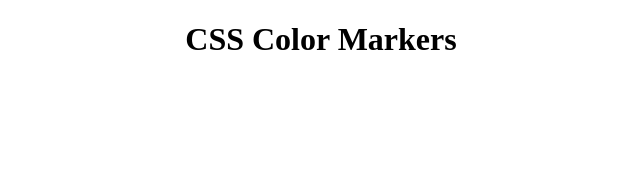
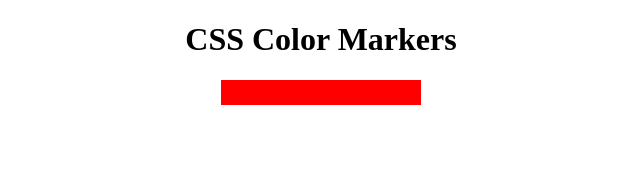
Before and after one commit to JaronL-Tech/colored-makers-jaron, a plain HTML site: page index.html in a window 1280 px wide. Shown: the whole page, without its empty margins (319-959 px from the left). Drawn offline with Linux system fonts and the light colour scheme.

Commit message:
created different classes for each marker to show the differance between the 3 containers classes and added background colors for each one.

```diff
--- a/index.html
+++ b/index.html
@@ -9,5 +9,9 @@
       </head>
       <body>
         <h1>CSS Color Markers</h1>
+        <div class="container"> </div>
+        <div class="marker one"></div>
+        <div class="marker two"></div>
+        <div class="marker three"> </div>
       </body>
     </html>
--- a/styles.css
+++ b/styles.css
@@ -1,3 +1,13 @@
 h1{
     text-align: center;
 }
+.marker{
+
+    height: 25px;
+    width: 200px;
+    margin: 10px auto;
+}
+
+.one{
+    background-color: red;
+}
```
